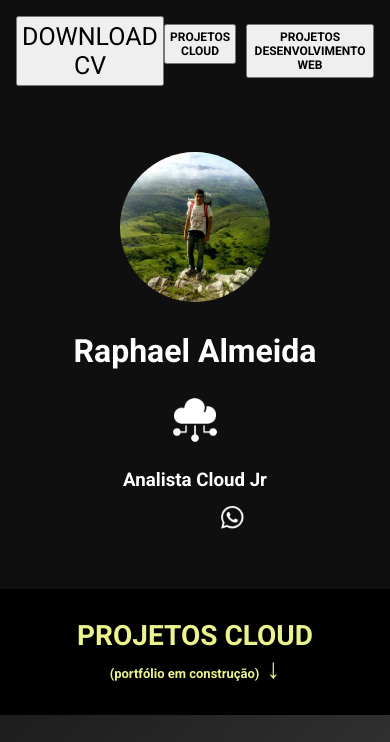
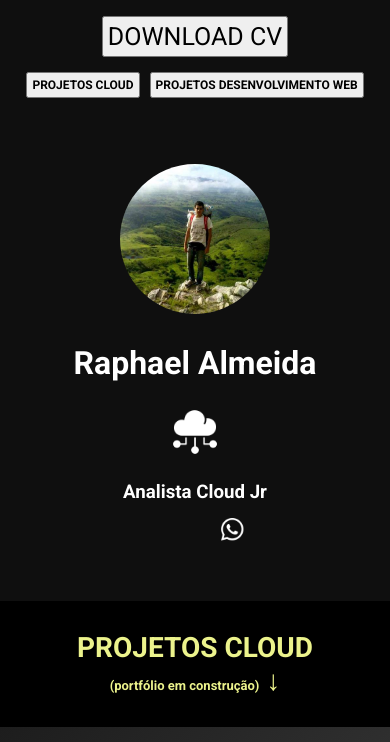
Before and after one commit to rphaell/portfolio-raphael, a website: page index.html in a window 390 px wide. Shown: the top 742 px of the page. Drawn offline with Linux system fonts and the light colour scheme; files whose address does not match are found by name.

```diff
--- a/main.css
+++ b/main.css
@@ -356,6 +356,8 @@
     .stack {
         display: none;
     }
+
+
 }
 
 @media(max-width: 1200px) {
@@ -406,3 +408,25 @@
 a img:hover {
     transform: scale(1.05);
 }
+
+/* Default styles for desktop and larger screens */
+.cv {
+    display: flex;
+    justify-content: space-between;
+    align-items: center;
+    width: 100%;
+}
+
+/* Media query for mobile devices */
+@media (max-width: 768px) {
+    .cv {
+        flex-direction: column; /* Stack the buttons vertically */
+        align-items: center; /* Center-align the buttons */
+        gap: 15px; /* Add space between buttons */
+    }
+
+    .cv-button {
+        font-size: 16px; /* Reduce font size */
+        padding: 8px 15px; /* Adjust padding for better spacing */
+    }
+}
```
